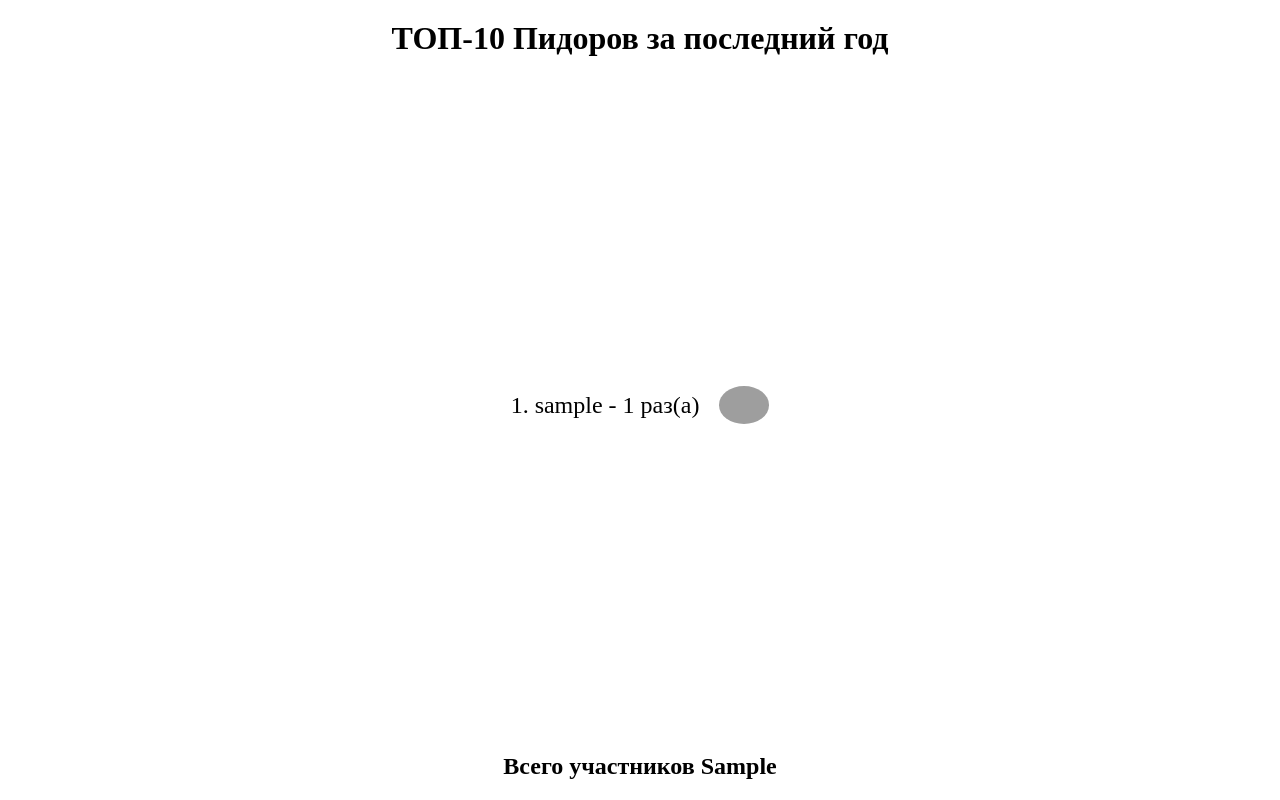
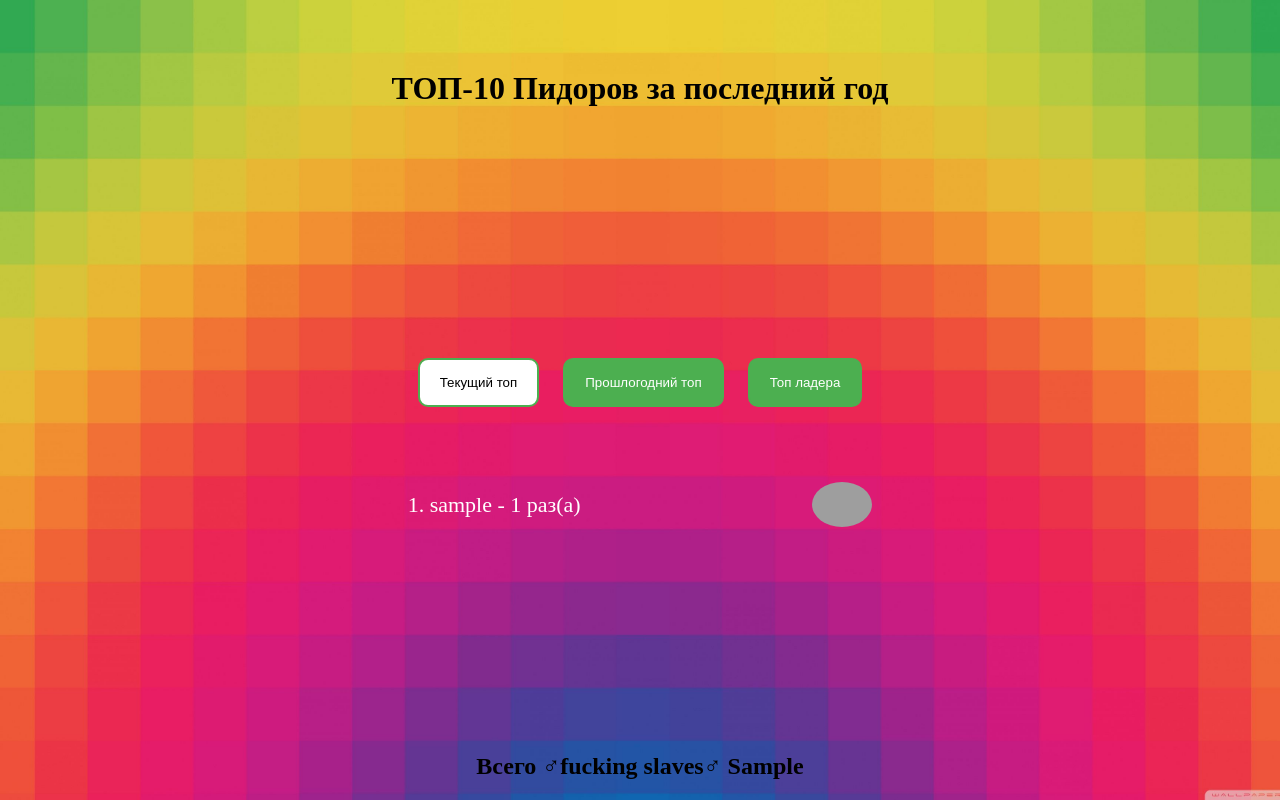
Before and after one commit to qerdcv/p-bot, a Python web app: template pidorbot/client/templates/index.jinja2 in a window 1280 px wide. Run offline with Jinja, Linux system fonts and the light colour scheme; the template is opened without the code that fills it: most values are stand-ins (such as "Sample title", 1, 10 or a date in 2020); grey boxes are pictures that could not be loaded.

Commit message:
Update styles

```diff
--- /dev/null
+++ b/pidorbot/client/static/buttons.css
@@ -0,0 +1,38 @@
+.ladder-button {
+    background-color: #4CAF50;
+    color: white;
+    border: 2px solid #4CAF50;
+    border-radius: 10px;
+    margin: 0 10px;
+    padding: 15px 20px;
+    text-align: center;
+    text-decoration: none;
+    display: inline-block;
+    transition-duration: 0.4s;
+    cursor: pointer;
+}
+
+.ladder-button:hover {
+    color: black;
+    background-color: white;
+    border: 2px solid #4CAF50;
+    border-radius: 10px;
+}
+
+.ladder-button.active {
+    color: black;
+    background-color: white;
+    border: 2px solid #4CAF50;
+    border-radius: 10px;
+    cursor: not-allowed;
+}
+
+.ladder-button:active {
+    transform: scale(0.9);
+}
+
+@media screen and (max-width: 900px) {
+    .ladder-button {
+        padding: 7px 9px;
+    }
+}
--- a/pidorbot/client/static/index.css
+++ b/pidorbot/client/static/index.css
@@ -5,12 +5,15 @@
 }
 
 body {
+    background: url("/static/images/rainbow.jpg") no-repeat center center fixed;
+    background-size: cover;
     display: flex;
     justify-content: center;
     align-items: center;
 }
+
 .container {
-    width: 600px;
+    width: 80%;
     height: 100vh;
     margin: 0 auto;
     padding: 20px;
@@ -21,26 +24,31 @@ body {
     align-items: center;
 }
 
-.stat-item {
-    font-size: 24px;
+.header {
+    margin: 50px 0;
+    text-align: center;
+}
+
+.content {
     display: flex;
+    flex-direction: column;
     align-items: center;
 }
 
-.stat-item-avatar {
-    width: 50px;
-    height: auto;
-    border-radius: 50%;
-    margin-left: 20px;
+.filters {
+    margin-bottom: 50px;
+    font-size: 16px;
 }
 
 @media screen and (max-width: 900px) {
 
     .container {
-        width: 300px;
         font-size: 10px;
     }
-    .stat-item {
-        font-size: 10px;
+    .filters {
+        font-size: 7px;
+        display: flex;
+        align-items: center;
     }
+
 }
--- /dev/null
+++ b/pidorbot/client/static/stat.css
@@ -0,0 +1,33 @@
+.stat {
+    width: 100%;
+}
+
+.stat-item {
+    margin: 25px 0;
+    font-size: 22px;
+    display: flex;
+    align-items: center;
+    color: white;
+}
+
+.stat-item-avatar {
+    width: 60px;
+    height: auto;
+    border-radius: 50%;
+    margin-left: auto;
+    margin-right: 0;
+}
+
+a {
+    text-decoration: none;
+    color: white;
+}
+
+@media screen and (max-width: 900px) {
+    .stat-item {
+        font-size: 16px;
+    }
+    .stat-item-avatar {
+        width: 60px;
+    }
+}
--- a/pidorbot/client/templates/index.jinja2
+++ b/pidorbot/client/templates/index.jinja2
@@ -5,21 +5,34 @@
     <meta name="viewport"
           content="width=device-width, user-scalable=no, initial-scale=1.0, maximum-scale=1.0, minimum-scale=1.0">
     <meta http-equiv="X-UA-Compatible" content="ie=edge">
+    <meta property = "og:image" content = "/static/images/VoVa.jpg" />
+    <meta property="og:title" content="Топ пидоров">
+    <meta property="og:description" content="Пидорский топ">
     <title>PStat</title>
     <link rel="stylesheet" href="{{ static('index.css') }}">
+    <link rel="stylesheet" href="{{ static('buttons.css') }}">
+    <link rel="stylesheet" href="{{ static('stat.css') }}">
+    <link rel="shortcut icon" href="{{ static('images/favicon.ico') }}" type="image/x-icon"/>
 </head>
 <body>
     <div class="container">
-        <h1>ТОП-10 Пидоров за последний год</h1>
+        <h1 class="header">ТОП-10 Пидоров за последний год</h1>
+        <div class="content">
+            <div class="filters">
+                <button class="ladder-button active">Текущий топ</button>
+                <button class="ladder-button">Прошлогодний топ</button>
+                <button class="ladder-button">Топ ладера</button>
+            </div>
             <div class="stat">
                 {% for user in chat_stat.users %}
                     <div class="stat-item">
-                    <span>{{ loop.index }}. {{ user.username }} - {{ user.selected_count }} раз(а)</span>
+                        <span>{{ loop.index }}. <a href="https://t.me/{{ user.username[1:] }}" target="_blank">{{ user.username }}</a> - {{ user.selected_count }} раз(а)</span>
                         <img class="stat-item-avatar" src="/media/{{ user.user_id }}.jpg" alt="avatar">
                     </div>
                 {% endfor %}
             </div>
-        <h2>Всего участников {{ chat_stat.in_game_cnt }}</h2>
+        </div>
+        <h2 class="footer">Всего ♂fucking slaves♂ {{ chat_stat.in_game_cnt }}</h2>
     </div>
 </body>
 </html>
```
Also changed, not shown: pidorbot/client/static/images/VoVa.jpg (added), pidorbot/client/static/images/favicon.ico (added), pidorbot/client/static/images/rainbow.jpg (added). Lines whose indentation alone changed are shown as unchanged.
